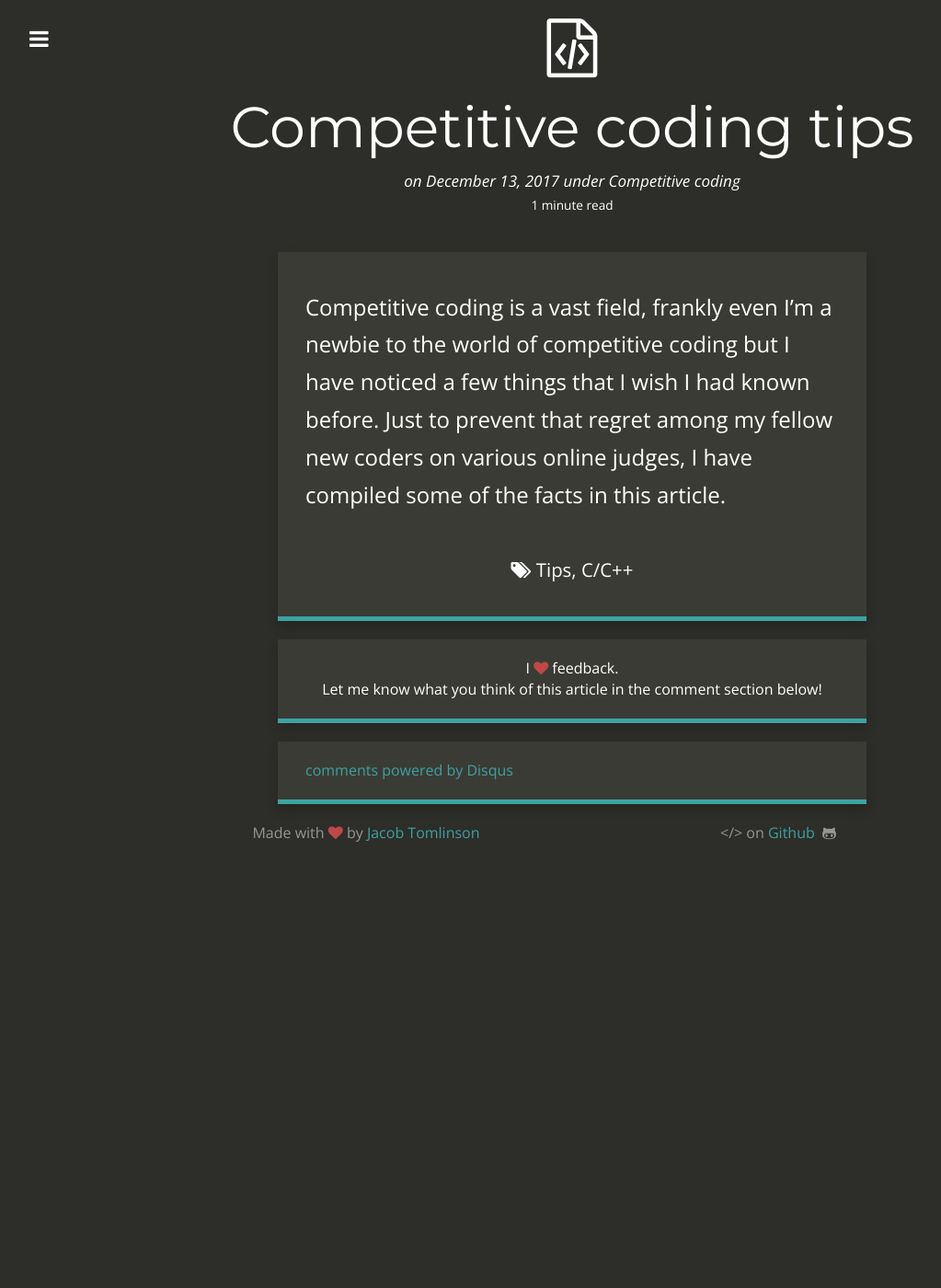
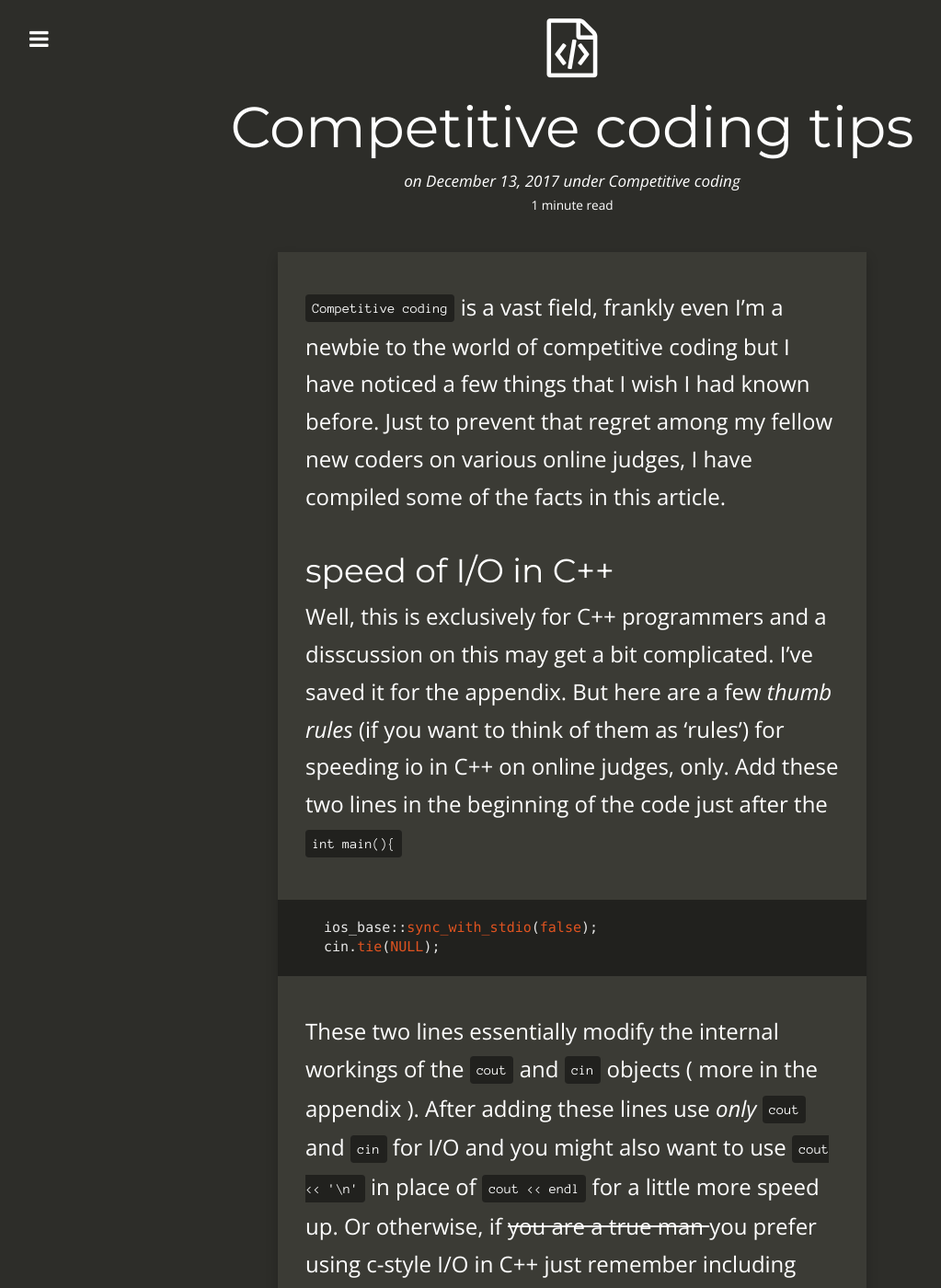
Before and after one commit to Owl-A/owl-a.github.io, a Jekyll site: the page built from _posts/2014-06-08-using-thumbnails.md, in a window 1280 px wide and 1400 px high. Shown: the whole window at 92% size, without its empty margins (18-1041 px from the left). Built offline with Jekyll 4.4.1, drawn with Linux system fonts in a browser that asks for light colours; nearby versions of some CDN libraries; comment, search, counter and statistics services are not loaded; some of the changed text lies outside the part shown.

Commit message:
Update 2014-06-08-using-thumbnails.md

````diff
--- a/_posts/2014-06-08-using-thumbnails.md
+++ b/_posts/2014-06-08-using-thumbnails.md
@@ -2,7 +2,7 @@
 layout:     post
 title:      Competitive coding tips
 date:       2017-12-13 16:02:00
-summary:    Competitive coding is a vast field, frankly even I'm a newbie to the world of competitive coding but I have noticed a few things that I wish I had known before. Just to prevent that regret among my fellow new coders on various online judges, I have compiled some of the facts in this article. Hope it helps! Stay algoed, pupper!
+summary:    Compilation of tips for competitive coding. Hope it helps! Stay algoed, pupper!
 categories:
 - Competitive coding
 thumbnail: file-code-o
@@ -10,4 +10,13 @@ tags:
 - Tips
 - C/C++
 ---
-Competitive coding is a vast field, frankly even I'm a newbie to the world of competitive coding but I have noticed a few things that I wish I had known before. Just to prevent that regret among my fellow new coders on various online judges, I have compiled some of the facts in this article.
+`Competitive coding` is a vast field, frankly even I'm a newbie to the world of competitive coding but I have noticed a few things that I wish I had known before. Just to prevent that regret among my fellow new coders on various online judges, I have compiled some of the facts in this article.
+## speed of I/O in C++
+Well, this is exclusively for C++ programmers and a disscussion on this may get a bit complicated. I've saved it for the appendix. But here are a few _thumb rules_ (if you want to think of them as 'rules') for speeding io in C++ on online judges, only.
+Add these two lines in the beginning of the code just after the `int main(){`
+```
+ios_base::sync_with_stdio(false);
+cin.tie(NULL);
+```
+These two lines essentially modify the internal workings of the `cout` and `cin` objects ( more in the appendix ). After adding these lines use *only* `cout` and `cin` for I/O and you might also want to use `cout << '\n'` in place of `cout << endl` for a little more speed up.
+Or otherwise, if <strike> you are a true man </strike> you prefer using c-style I/O in C++ just remember including `#include <cstdio>` and don't bother adding the two lines I mentioned earlier.
````
